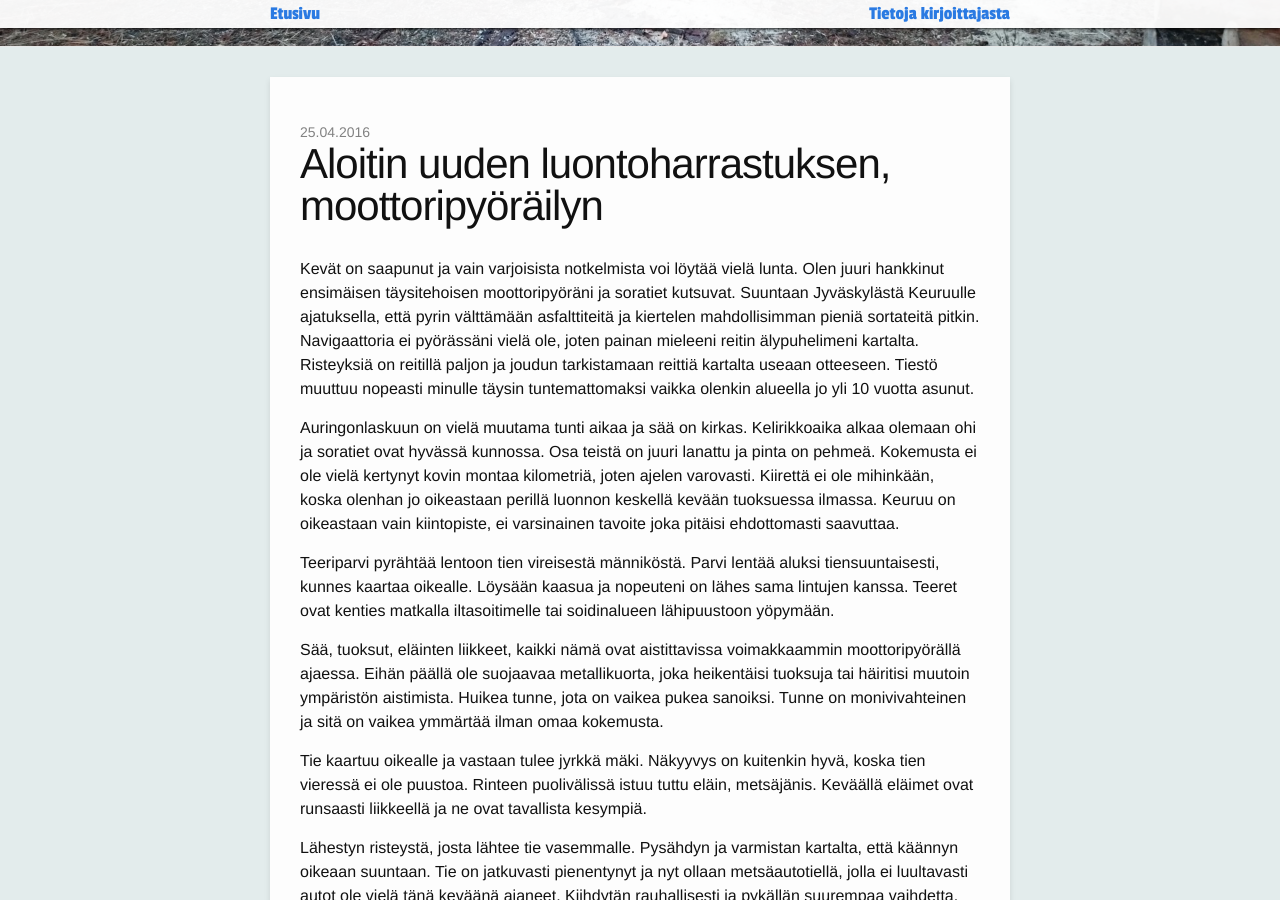
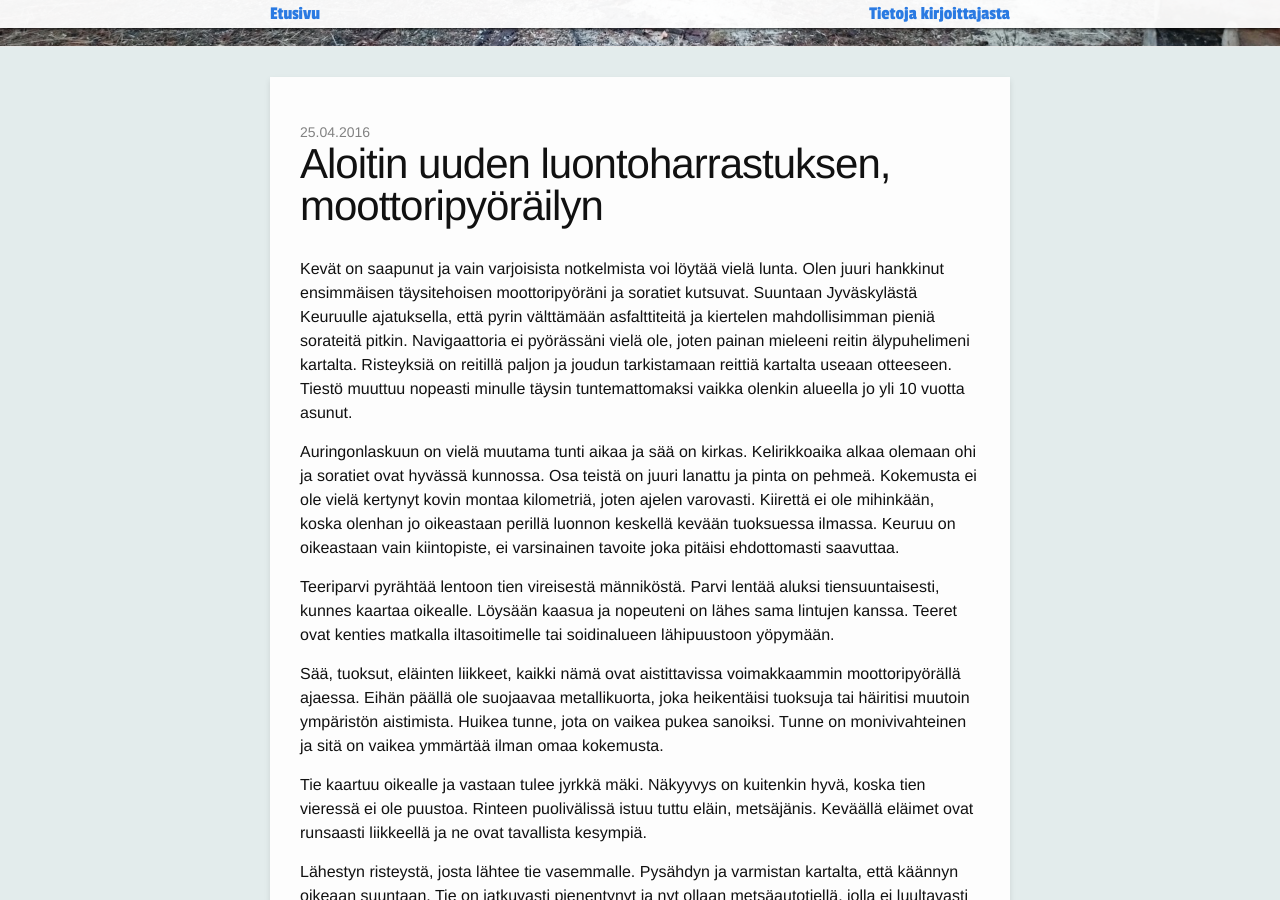
Before and after one commit to seikkailuendurolla/seikkailuendurolla.github.io, a Jekyll site: the page built from _posts/2016-04-25-aloitin-uuden-luontoharrastuksen.md, in a window 1280 px wide and 900 px high, scrolled down 554 px. Built offline with Jekyll 4.4.1, drawn with Linux system fonts in a browser that asks for light colours; some web fonts are replaced; comment, search, counter and statistics services are not loaded.

Commit message:
Kirjoitusvirheiden korjaus

```diff
--- a/_posts/2016-04-25-aloitin-uuden-luontoharrastuksen.md
+++ b/_posts/2016-04-25-aloitin-uuden-luontoharrastuksen.md
@@ -6,7 +6,7 @@ header_image_style: "background-image: url('/assets/matkaenduro-laavu.jpg')"
 post_image: /assets/matkaenduro-laavu.jpg
 ---
 
-Kevät on saapunut ja vain varjoisista notkelmista voi löytää vielä lunta. Olen juuri hankkinut ensimäisen täysitehoisen moottoripyöräni ja soratiet kutsuvat. Suuntaan Jyväskylästä Keuruulle ajatuksella, että pyrin välttämään asfalttiteitä ja kiertelen mahdollisimman pieniä sortateitä pitkin. Navigaattoria ei pyörässäni vielä ole, joten painan mieleeni reitin älypuhelimeni kartalta. Risteyksiä on reitillä paljon ja joudun tarkistamaan reittiä kartalta useaan otteeseen. Tiestö muuttuu nopeasti minulle täysin tuntemattomaksi vaikka olenkin alueella jo yli 10 vuotta asunut.
+Kevät on saapunut ja vain varjoisista notkelmista voi löytää vielä lunta. Olen juuri hankkinut ensimmäisen täysitehoisen moottoripyöräni ja soratiet kutsuvat. Suuntaan Jyväskylästä Keuruulle ajatuksella, että pyrin välttämään asfalttiteitä ja kiertelen mahdollisimman pieniä sorateitä pitkin. Navigaattoria ei pyörässäni vielä ole, joten painan mieleeni reitin älypuhelimeni kartalta. Risteyksiä on reitillä paljon ja joudun tarkistamaan reittiä kartalta useaan otteeseen. Tiestö muuttuu nopeasti minulle täysin tuntemattomaksi vaikka olenkin alueella jo yli 10 vuotta asunut.
 
 Auringonlaskuun on vielä muutama tunti aikaa ja sää on kirkas. Kelirikkoaika alkaa olemaan ohi ja soratiet ovat hyvässä kunnossa. Osa teistä on juuri lanattu ja pinta on pehmeä. Kokemusta ei ole vielä kertynyt kovin montaa kilometriä, joten ajelen varovasti. Kiirettä ei ole mihinkään, koska olenhan jo oikeastaan perillä luonnon keskellä kevään tuoksuessa ilmassa. Keuruu on oikeastaan vain kiintopiste, ei varsinainen tavoite joka pitäisi ehdottomasti saavuttaa.
 
```
